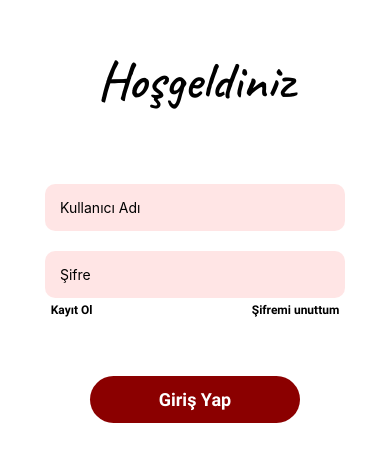
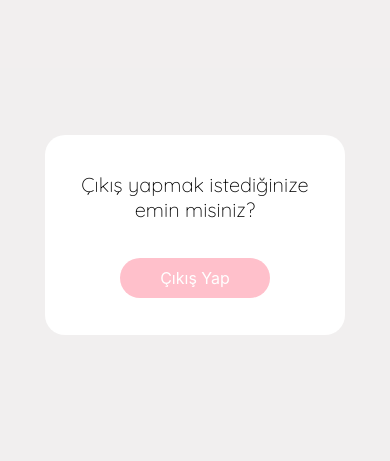
Before and after one commit to Efe-Eroglu/Food-Ordering-App, a React Native app: screen /carousel in a window 390 px wide. Shown: the part 187-648 px from the top of the page. Built offline with nearby package versions, Linux system fonts and the light colour scheme; no server answers.

Commit message:
User Logout

```diff
--- a/App.js
+++ b/App.js
@@ -5,7 +5,8 @@ import RegisterScreen from "./screens/RegisterScreen";
 import UserLoginScreen from "./screens/UserLoginScreen";
 import HomeScreen from "./screens/HomeScreen";
 import ForgotPasswordScreen from "./screens/ForgotPasswordScreen";
-import Cart from "./components/Cart";
+import CartScreen from "./screens/CartScreen";
+import SingoutPop from "./components/SingoutPop";
 
 const Stack = createNativeStackNavigator();
 
@@ -13,8 +14,8 @@ export default function App() {
   return (
     <NavigationContainer>
       <StatusBar
-        backgroundColor="#ad3103"
-        barStyle={Platform.OS === "ios" ? "dark-content" : "light-content"}
+        backgroundColor="#fff"
+        barStyle={Platform.OS === "ios" ? "dark-content" : "dark-content"}
         hidden={false}
         translucent={false}
       />
@@ -44,7 +45,13 @@ export default function App() {
 
         <Stack.Screen
           name="cart"
-          component={Cart}
+          component={CartScreen}
+          options={{ headerShown: false }}
+        />
+
+        <Stack.Screen
+          name="carousel"
+          component={SingoutPop}
           options={{ headerShown: false }}
         />
       </Stack.Navigator>
--- a/components/Bar.js
+++ b/components/Bar.js
@@ -1,12 +1,13 @@
 import { StyleSheet, Text, TouchableOpacity, View } from "react-native";
-import React, { useCallback } from "react";
+import React, { useCallback, useState } from "react";
 import { useFonts } from "expo-font";
 import { MaterialCommunityIcons } from "@expo/vector-icons";
 import SearchBar from "./SearchBar";
 import { useNavigation } from "@react-navigation/native";
+import { Octicons } from "@expo/vector-icons";
+import { auth } from "../firebase";
 
 export default function Bar() {
-
   const navigation = useNavigation();
 
   const [fontsLoaded, fontError] = useFonts({
@@ -25,17 +26,36 @@ export default function Bar() {
     return null;
   }
 
+
+  const handleSingOut = () =>{
+    auth.signOut().then(()=>{
+      navigation.navigate("login")
+    }).catch(error=>alert(error.message))
+  }
+
+  // const [visibleQuit, setVisibleQuit] = useState(false);
+  // Pop up haline getirilecek
+
   return (
     <View style={styles.container}>
       <View style={styles.addresContainer}>
-        <View>
-          <Text style={styles.addresTitle}>Ataşehir mahallesi</Text>
-          <Text style={styles.addresContent}>Elazığ Merkez Elazığ 23100</Text>
+        <View style={{ flexDirection: "row", alignItems: "center" }}>
+          <TouchableOpacity
+            activeOpacity={0.6}
+            onPress={handleSingOut}
+          >
+            <Octicons name="sign-out" size={24} color="white" />
+          </TouchableOpacity>
+
+          <View style={{ marginLeft: 18 }}>
+            <Text style={styles.addresTitle}>Ataşehir mahallesi</Text>
+            <Text style={styles.addresContent}>Elazığ Merkez Elazığ 23100</Text>
+          </View>
         </View>
 
         <TouchableOpacity
-        activeOpacity={0.6}
-        onPress={()=>navigation.navigate("cart")}
+          activeOpacity={0.6}
+          onPress={() => navigation.navigate("cart")}
         >
           <MaterialCommunityIcons
             name="shopping-outline"
@@ -43,8 +63,8 @@ export default function Bar() {
             color="#fff"
           />
         </TouchableOpacity>
+      </View>
 
-      </View>
       <View>
         <SearchBar />
       </View>
--- a/components/Cart.js
+++ /dev/null
@@ -1,14 +0,0 @@
-import { StyleSheet, Text, View } from 'react-native'
-import React from 'react'
-
-export default function Cart() {
-  return (
-    <View style={styles.container}>
-      <Text>Cart</Text>
-    </View>
-  )
-}
-
-const styles = StyleSheet.create({
-
-})
--- a/components/SearchBar.js
+++ b/components/SearchBar.js
@@ -1,7 +1,6 @@
 import { StyleSheet, Text, TextInput, View } from "react-native";
 import React from "react";
 import { MaterialIcons } from '@expo/vector-icons';
-
 
 export default function SearchBar() {
   return (
--- /dev/null
+++ b/components/SingoutPop.js
@@ -0,0 +1,70 @@
+import { StyleSheet, Text, TouchableOpacity, View } from "react-native";
+import React, { useCallback } from "react";
+import { useFonts } from "expo-font";
+
+export default function SingoutPop() {
+  const [fontsLoaded, fontError] = useFonts({
+    Light: require("../assets/fonts/Quicksand-Light.ttf"),
+  });
+
+  const onLayoutRootView = useCallback(async () => {
+    if (fontsLoaded || fontError) {
+      await SplashScreen.hideAsync();
+    }
+  }, [fontsLoaded, fontError]);
+
+  if (!fontsLoaded && !fontError) {
+    return null;
+  }
+
+  return (
+    <View style={styles.signoutContainer}>
+      <View style={styles.box}>
+        <Text style={styles.boxTitle}>
+          Çıkış yapmak istediğinize emin misiniz?
+        </Text>
+        <TouchableOpacity style={styles.signOutbutton}>
+          <Text style={styles.signOutbuttonText}> Çıkış Yap </Text>
+        </TouchableOpacity>
+      </View>
+    </View>
+  );
+}
+
+const styles = StyleSheet.create({
+  signoutContainer: {
+    backgroundColor: "rgba(242, 237, 237,0.5)",
+    width: "100%",
+    height: "100%",
+    position: "absolute",
+    alignItems: "center",
+    justifyContent: "center",
+  },
+  signOutbuttonText: {
+    color: "#fff",
+    fontSize: 16,
+  },
+  signOutbutton: {
+    width: 100,
+    backgroundColor: "pink",
+    borderRadius: 30,
+    alignItems: "center",
+    width: "50%",
+    height: "20%",
+    justifyContent: "center",
+  },
+  box: {
+    width: 300,
+    height: 200,
+    backgroundColor: "#fff",
+    borderRadius: 20,
+    alignItems: "center",
+    justifyContent: "space-evenly",
+  },
+  boxTitle: {
+    fontSize: 20,
+    textAlign: "center",
+    maxWidth: "80%",
+    fontFamily: "Light",
+  },
+});
--- a/components/searcBar.js
+++ b/screens/CartScreen.js
@@ -1,10 +1,10 @@
 import { StyleSheet, Text, View } from 'react-native'
 import React from 'react'
 
-export default function searcBar() {
+export default function CartScreen() {
   return (
     <View>
-      <Text>searcBar</Text>
+      <Text>CartScreen</Text>
     </View>
   )
 }
--- a/screens/HomeScreen.js
+++ b/screens/HomeScreen.js
@@ -1,13 +1,15 @@
-import { StyleSheet, Text, View, StatusBar, Platform } from 'react-native'
-import React from 'react'
-import Bar from '../components/Bar';
-import Campaign from '../components/Campaign';
-import Restaurants from '../components/Restaurants';
+import { StyleSheet, Text, View, StatusBar, Platform } from "react-native";
+import React, { useEffect } from "react";
+import Bar from "../components/Bar";
+import Campaign from "../components/Campaign";
+import Restaurants from "../components/Restaurants";
 
 export default function HomeScreen() {
 
-  StatusBar.setBackgroundColor("#ad3103");
-  StatusBar.setBarStyle("light-content")
+  useEffect(() => {
+    StatusBar.setBackgroundColor("#ad3103");
+    StatusBar.setBarStyle("light-content");
+  }, []);
 
   return (
     <View style={styles.container}>
@@ -15,12 +17,12 @@ export default function HomeScreen() {
       <Restaurants />
       <Campaign />
     </View>
-  )
+  );
 }
 
 const styles = StyleSheet.create({
-  container:{
+  container: {
     backgroundColor: "#fff",
     flex: 1,
-  }
-})
+  },
+});
--- a/screens/UserLoginScreen.js
+++ b/screens/UserLoginScreen.js
@@ -63,19 +63,20 @@ export default function UserLoginScreen() {
       <Text style={styles.title}>Hoşgeldiniz</Text>
       <TextInput
         style={styles.input}
-        autoCapitalize="sentences"
         autoCorrect={false}
         placeholder="Kullanıcı Adı"
         placeholderTextColor={"black"}
         onChangeText={(text) => setEmail(text)}
+        keyboardType="email-address"
+        autoCapitalize="none"
       />
       <TextInput
         style={styles.input}
-        autoCapitalize="sentences"
         autoCorrect={false}
         placeholder="Şifre"
         placeholderTextColor={"black"}
         secureTextEntry
+        autoCapitalize="none"
         onChangeText={(text) => setPassword(text)}
       />
 
@@ -135,7 +136,7 @@ const styles = StyleSheet.create({
   },
   buttonText: {
     color: "white",
-    fontSize: 18,
+    fontSize: 16,
     textAlign: "center",
     fontFamily: "Roboto",
   },
```
Also changed, not shown: components/CartBar.js (added, +12 -0 lines), assets/fonts/Quicksand-Light.ttf (added).
